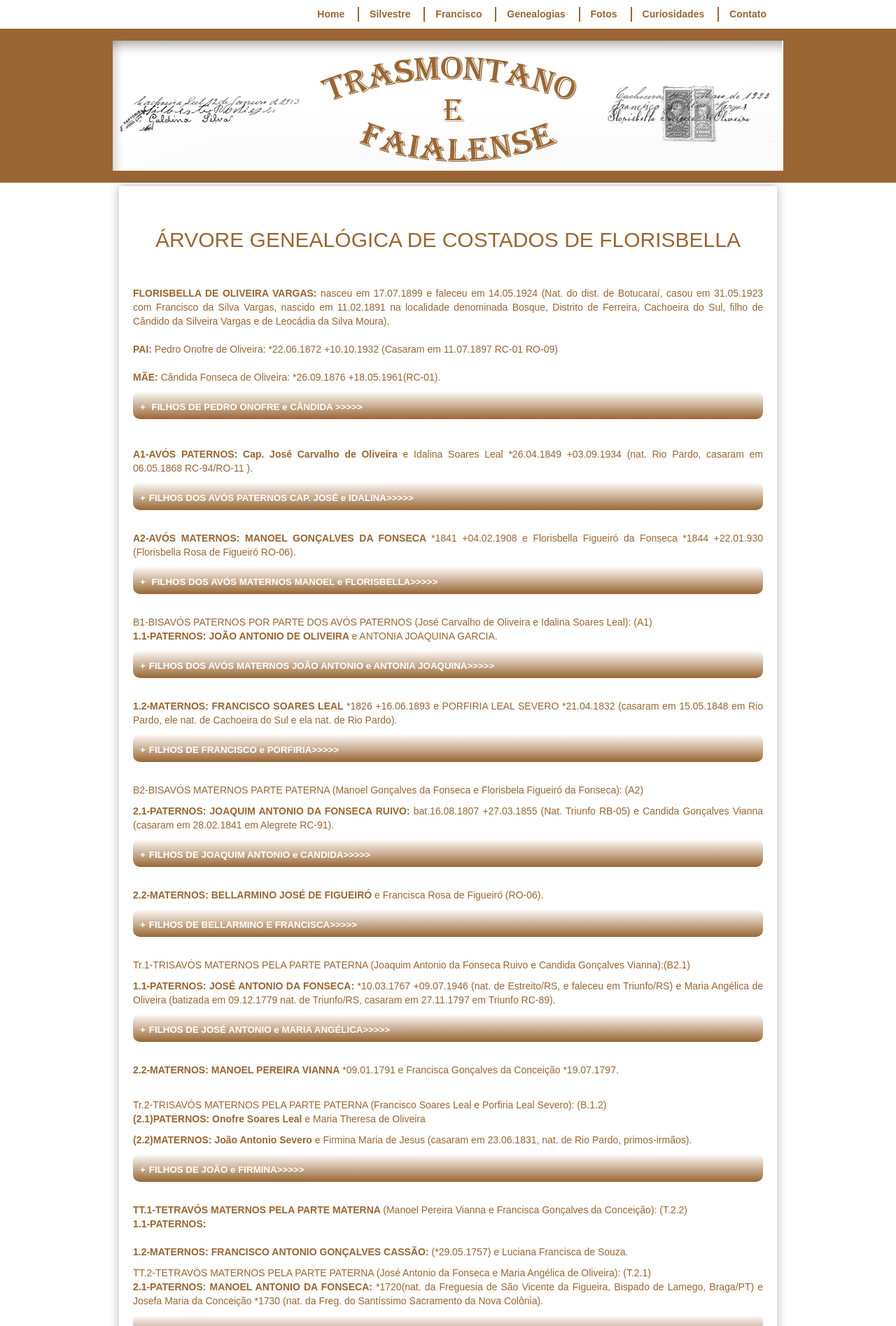
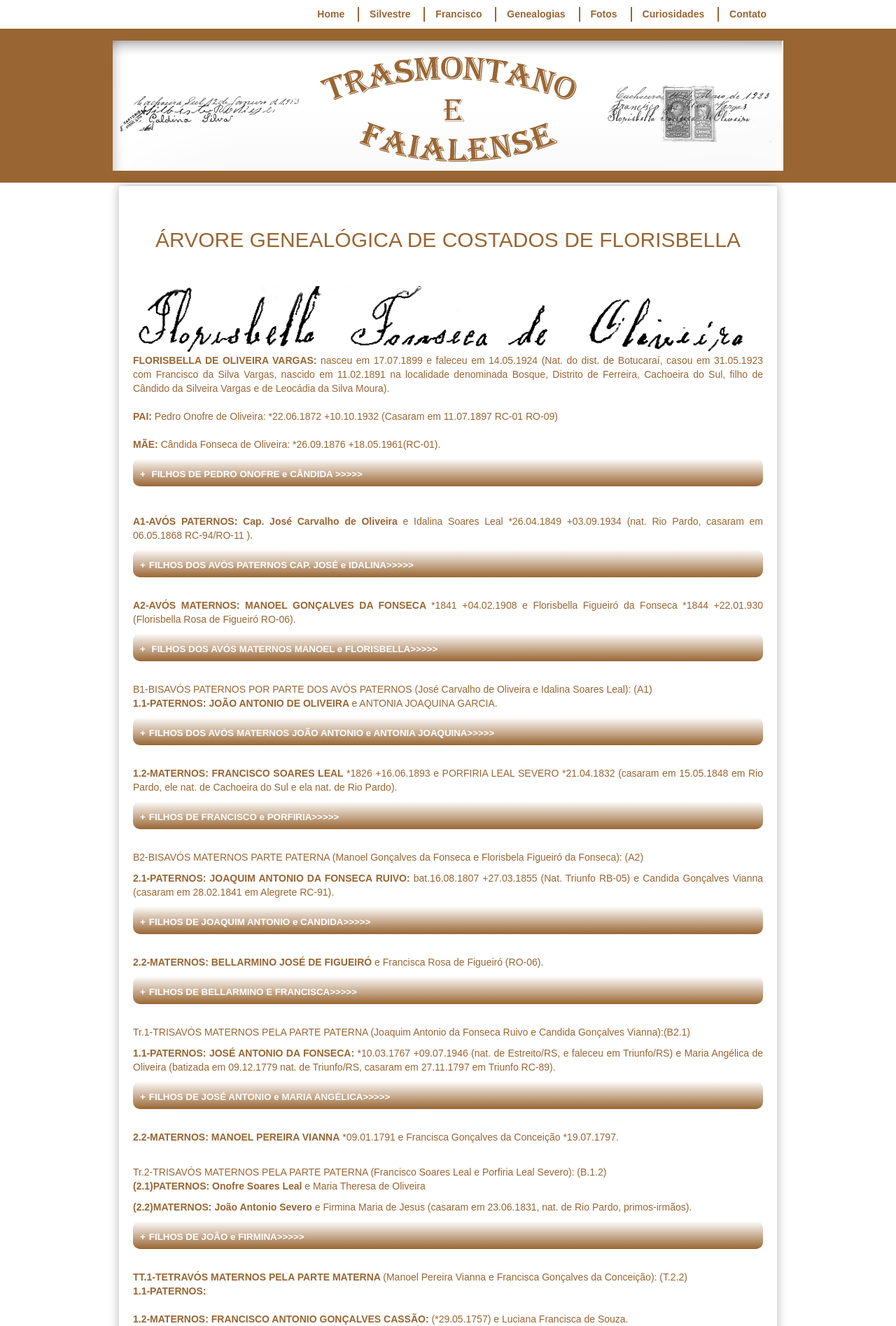
Before and after one commit to claudiovargas1955/claudiovargas1955.github.io, a Jekyll site: the page built from _pages/arvore-genealogica-de-costados-de-florisbella.html, in a window 1280 px wide. Shown: the top 1895 px of the page at 70% size. Built offline with Jekyll 4.4.1, drawn with Linux system fonts in a browser that asks for light colours; some web fonts are replaced.

Commit message:
Update arvore-genealogica-de-costados-de-florisbella.html

```diff
--- a/_pages/arvore-genealogica-de-costados-de-florisbella.html
+++ b/_pages/arvore-genealogica-de-costados-de-florisbella.html
@@ -31,7 +31,7 @@ title:  "ÁRVORE GENEALÓGICA DE COSTADOS DE FLORISBELLA"
 </style>
 
 <h2>ÁRVORE GENEALÓGICA DE COSTADOS DE FLORISBELLA</h2><br/><br/>
-
+<img class="esq1" style="float:left"; src="/images/FLOR.png" width="880px"  align="center";title="Assinatura Florisbela Fonseca de Oliveira";/>
 <p><b>FLORISBELLA DE OLIVEIRA VARGAS:</b> nasceu em 17.07.1899 e faleceu em 14.05.1924 (Nat. do dist. de Botucaraí, casou em 31.05.1923
 com Francisco da Silva Vargas, nascido em 11.02.1891 na localidade denominada Bosque, Distrito de Ferreira, Cachoeira do Sul, filho de
 Cândido da Silveira Vargas e de Leocádia da Silva Moura). <br/> <br/>
```
